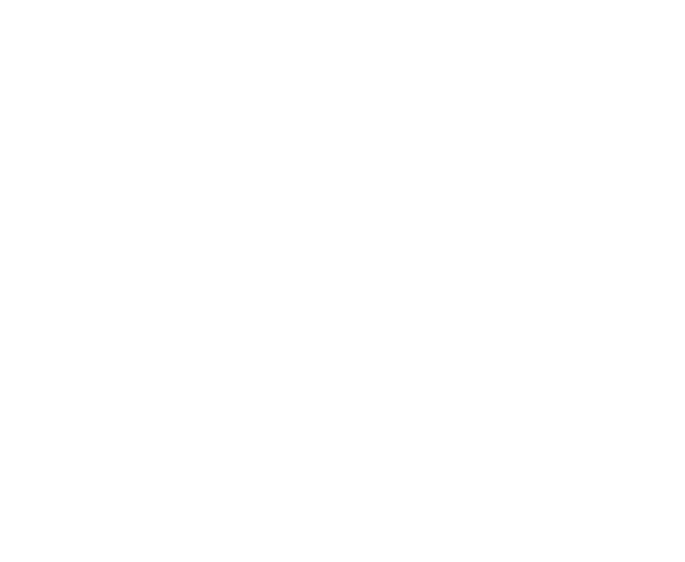
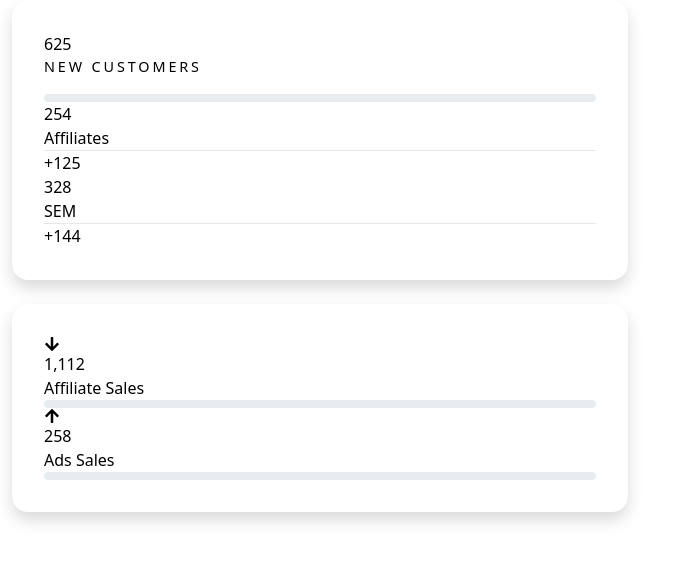
Before and after one commit to Pyae-Sone-Phone-Myint/Dashboard, a React (Vite) app: page / in a window 1280 px wide. Before the commit this address had no page. Shown: the top 562 px of the page, without its empty margins (0-685 px from the left). Built offline with nearby package versions, Linux system fonts and the light colour scheme.

Commit message:
sales progress finished

```diff
--- a/src/App.jsx
+++ b/src/App.jsx
@@ -1,10 +1,12 @@
 import React from "react";
 import Path from "./routes/Path";
+import Sales from "./components/Sales/Sales";
 
 const App = () => {
   return (
     <>
-      <Path />
+      <Sales />
+      {/* <Path />     */}
     </>
   );
 };
--- /dev/null
+++ b/src/components/Sales/Sales.jsx
@@ -0,0 +1,88 @@
+import React from "react";
+import "./sales.css";
+import { FaArrowDown, FaArrowUp } from "react-icons/fa";
+const Sales = () => {
+  return (
+    <div className=" md:flex gap-2">
+      <div className=" sales-card-container">
+        <div className="sales-card">
+          <div className="sales-card-body sm:flex">
+            <div className="sm:w-5/12 mb-6 sm:mb-0">
+              <h2 className=" font-bold text-3xl mb-[8px]">625</h2>
+              <p className=" sales-subtitle ">New Customers</p>
+              <div className="progress">
+                <div
+                  className="progress-bar w-[60%] bg-[#03cfb7]"
+                  role="progressbar"
+                  aria-valuenow={60}
+                  aria-valuemin={0}
+                  aria-valuemax={100}
+                ></div>
+              </div>
+            </div>
+            <div className="sm:w-7/12 flex">
+              <div className="w-1/2 text-center px-[12px]">
+                <h3 className=" font-bold text-2xl mb-[8px]">254</h3>
+                <p className=" text-[#6c757d]">Affiliates</p>
+                <hr className=" my-[1rem]" />
+                <p className=" text-[#6c757d]">+125</p>
+              </div>
+              <div className="w-1/2 text-center px-[12px]">
+                <h3 className=" font-bold text-2xl mb-[8px]">328</h3>
+                <p className=" text-[#6c757d]">SEM</p>
+                <hr className=" my-[1rem]" />
+                <p className=" text-[#6c757d]">+144</p>
+              </div>
+            </div>
+          </div>
+        </div>
+      </div>
+      <div className=" sales-card-container">
+        <div className="sales-card">
+          <div className="sales-card-body sm:flex gap-5">
+            <div className="sm:w-1/2 py-[12px] sm:flex gap-8 ">
+              <div className=" text-[#dc3545] text-lg mt-2 sm:mb-0 mb-1">
+                <FaArrowDown />
+              </div>
+              <div className="w-full ">
+                <h2 className=" font-bold text-3xl mb-[8px]">1,112</h2>
+                <p className=" text-[#6c757d] mb-[8px]">Affiliate Sales</p>
+                <div className="progress w-full">
+                  <div
+                    className="progress-bar w-[75%] bg-[#dc3545]"
+                    role="progressbar"
+                    aria-valuenow={75}
+                    aria-valuemin={0}
+                    aria-valuemax={100}
+                  ></div>
+                </div>
+              </div>
+            </div>
+            <div className="sm:w-1/2 py-[12px] sm:flex gap-8 ">
+              <div className=" text-[#03cfb7] text-lg mt-2 sm:mb-0 mb-1">
+                <FaArrowUp />
+              </div>
+              <div className="w-full">
+                <h2 className=" font-bold text-3xl mb-[8px]">258</h2>
+                <p className=" text-[#6c757d] mb-[8px]">Ads Sales</p>
+                <div className="progress w-full">
+                  <div
+                    className="progress-bar w-[75%] bg-[#03cfb7]"
+                    role="progressbar"
+                    aria-valuenow={75}
+                    aria-valuemin={0}
+                    aria-valuemax={100}
+                  ></div>
+                </div>
+              </div>
+            </div>
+
+          </div>
+        </div>
+      </div>
+      <div className=" "></div>
+    </div>
+  );
+};
+
+export default Sales;
--- /dev/null
+++ b/src/components/Sales/sales.css
@@ -0,0 +1,41 @@
+.sales-card-container {
+  width: 100%;
+  margin-bottom: 1.5rem !important;
+  padding: 0 12px;
+}
+.sales-card {
+  border: none;
+  box-shadow: 0 0.5rem 1rem rgba(0, 0, 0, 0.15);
+  height: 100%;
+  border-radius: 1rem;
+}
+.sales-card-body {
+  padding: 2rem;
+}
+.sales-subtitle {
+  font-size: 0.9rem;
+  text-transform: uppercase;
+  letter-spacing: 0.2em;
+  margin-bottom: 1rem;
+}
+.progress {
+  --bs-progress-height: 0.5rem;
+  --bs-progress-font-size: 0.675rem;
+  --bs-progress-bg: #e9ecef;
+  --bs-progress-border-radius: 0.25rem;
+  --bs-progress-box-shadow: inset 0 1px 2px rgba(0, 0, 0, 0.075);
+  --bs-progress-bar-color: #fff;
+  --bs-progress-bar-bg: #4650dd;
+  --bs-progress-bar-transition: width 0.6s ease;
+  display: flex;
+  height: 0.5rem;
+  overflow: hidden;
+  font-size: var(--bs-progress-font-size);
+  background-color: var(--bs-progress-bg);
+  border-radius: var(--bs-progress-border-radius);
+}
+@media only screen and (min-width: 992px) {
+  .sales-card-container {
+    width: 50%;
+  }
+}
```
